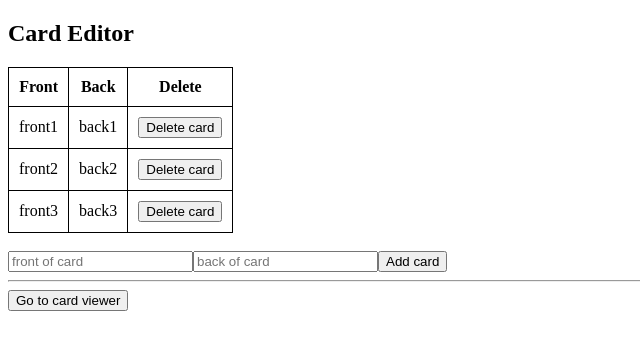
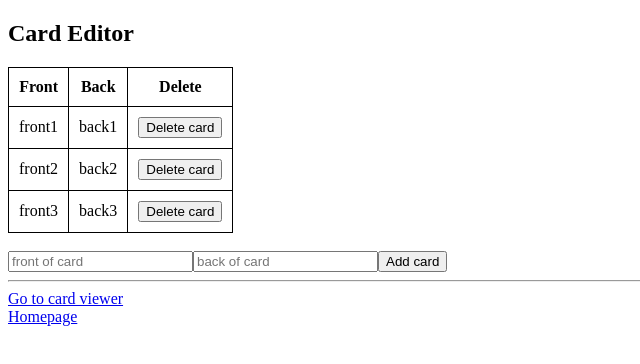
Before and after one commit to kchen25/bootcamp, a React (Create React App) app: page /editor in a window 1280 px wide. Shown: the top 364 px of the page, without its empty margins (0-640 px from the left). Built offline with nearby package versions, Linux system fonts and the light colour scheme; no server answers.

Commit message:
React Router & React–Redux–Firebase setup

```diff
--- a/package.json
+++ b/package.json
@@ -6,9 +6,14 @@
     "@testing-library/jest-dom": "^5.14.1",
     "@testing-library/react": "^11.2.7",
     "@testing-library/user-event": "^12.8.3",
+    "firebase": "^8.3.0",
     "react": "^17.0.2",
     "react-dom": "^17.0.2",
+    "react-redux": "^7.2.6",
+    "react-redux-firebase": "^3.10.0",
+    "react-router-dom": "^5.3.0",
     "react-scripts": "4.0.3",
+    "redux": "^4.1.2",
     "web-vitals": "^1.1.2"
   },
   "scripts": {
--- a/src/App.js
+++ b/src/App.js
@@ -2,6 +2,9 @@
 import React from 'react';
 import CardEditor from './CardEditor';
 import CardViewer from './CardViewer';
+import Homepage from './Homepage';
+
+import { Switch, Route } from 'react-router-dom';
 
 /* app = parent component. keeps flashcard state for
 editor and viewer*/
@@ -15,7 +18,6 @@
         { front: 'front2', back: 'back2' },
         { front: 'front3', back: 'back3' },
       ],
-      editor: true,
     };
   }
 
@@ -33,25 +35,24 @@
     this.setState({ cards });
   };
 
-  //negate the editor state
-  switchMode = () => this.setState({ editor: !this.state.editor });
-
-
   render(){
-    if (this.state.editor){
-      return <CardEditor
-      addCard = {this.addCard}
-      cards={this.state.cards}
-      deleteCard = {this.deleteCard}
-      switchMode={this.switchMode}
-    />;
-    } else {
-      return <CardViewer
-      cards={this.state.cards}
-      switchMode={this.switchMode}
-    />;
-    }
-
+    return (
+      <Switch>
+        <Route exact path="/">
+          <Homepage/>
+        </Route>
+        <Route exact path="/editor">
+          <CardEditor
+            addCard={this.addCard}
+            cards={this.state.cards}
+            deleteCard={this.deleteCard}
+          />
+        </Route>
+        <Route exact path="/viewer">
+          <CardViewer cards={this.state.cards} />
+        </Route>
+      </Switch>
+    );
   }
 }
 
--- a/src/CardEditor.js
+++ b/src/CardEditor.js
@@ -1,6 +1,7 @@
 import React from 'react';
 import "./CardEditor.css";
 
+import {Link} from 'react-router-dom';
 
 class CardEditor extends React.Component {
     constructor(props){
@@ -63,7 +64,9 @@
                 />
                 <button onClick={this.addCard}>Add card</button>
                 <hr/>
-                <button onClick={this.props.switchMode}>Go to card viewer</button>
+                <Link to="/viewer">Go to card viewer</Link>
+                <br />
+                <Link to="/">Homepage</Link>
             </div>
         );
     }
--- a/src/CardViewer.js
+++ b/src/CardViewer.js
@@ -1,4 +1,6 @@
 import React from 'react';
+
+import {Link} from 'react-router-dom';
 
 class CardViewer extends React.Component {
     constructor(props){
@@ -30,26 +32,26 @@
             <div>
                 <h2>Card Viewer</h2>
                 <h4> Card {this.state.currentIndex + 1} out of {this.props.cards.length} </h4>
+                <div className="card" onClick={this.flipCard}>
+                    {card}
+                </div>
+                <hr/>
                 <button
-                    // style = {{border: '3px solid Violet'}}
-                    onClick = {this.flipCard}>
-                    {card}
+                    onClick={this.prevCard}
+                    disabled={this.state.currentIndex === 0}
+                    >
+                    Prev card
                 </button>
-                <hr/>
                 <button
                     onClick={this.nextCard}
                     disabled={this.state.currentIndex === this.props.cards.length - 1}
                     >
                     Next card
                 </button>
-                <button
-                    onClick={this.prevCard}
-                    disabled={this.state.currentIndex === 0}
-                    >
-                    Prev card
-                </button>
                 <hr/>
-                <button onClick={this.props.switchMode}>Go to card editor</button>
+                <Link to="/editor">Go to card editor</Link>
+                <br />
+                <Link to="/">Homepage</Link>
             </div>
         )
     }
--- /dev/null
+++ b/src/Homepage.js
@@ -0,0 +1,20 @@
+import React from 'react';
+import {Link} from 'react-router-dom';
+
+
+class Homepage extends React.Component {
+
+  render(){
+      return (
+        <div>
+          <h2>Homepage</h2>
+          <Link to="/editor">Go to card editor</Link>
+          <br />
+          <Link to="/viewer">Go to card viewer</Link>
+        </div>
+      );
+    }
+}
+
+
+export default Homepage;
--- a/src/index.js
+++ b/src/index.js
@@ -3,7 +3,61 @@
 import App from './App';
 import reportWebVitals from './reportWebVitals';
 
-ReactDOM.render(<App />, document.getElementById('root'));
+import { BrowserRouter } from "react-router-dom";
+import { Provider } from 'react-redux'
+import firebase from 'firebase/app'
+import { createStore, combineReducers } from 'redux'
+import {
+  ReactReduxFirebaseProvider,
+  firebaseReducer
+} from 'react-redux-firebase'
+
+const firebaseConfig = {
+    apiKey: "AIzaSyAlnVD2A_1_SFfExMEYavRMXXk4iK6BXl0",
+    authDomain: "bootcamp-638f1.firebaseapp.com",
+    databaseURL: "https://bootcamp-638f1-default-rtdb.firebaseio.com",
+    projectId: "bootcamp-638f1",
+    storageBucket: "bootcamp-638f1.appspot.com",
+    messagingSenderId: "275129639093",
+    appId: "1:275129639093:web:f404aa600bb200e723defc"
+  };
+
+  //secret keys that allow us to have access to bootcamp firebase project
+  firebase.initializeApp(firebaseConfig);
+
+  // Add firebase to reducers
+  const rootReducer = combineReducers({
+    firebase: firebaseReducer
+    // firestore: firestoreReducer // <- needed if using firestore
+  })
+
+  // Create store with reducers and initial state
+  const store = createStore(rootReducer)
+
+  // react-redux-firebase config
+  const rrfConfig = {
+    userProfile: 'users'
+    // useFirestoreForProfile: true // Firestore for Profile instead of Realtime DB
+    // enableClaims: true // Get custom claims along with the profile
+  }
+
+  const rrfProps = {
+    firebase,
+    config: rrfConfig,
+    dispatch: store.dispatch
+    // createFirestoreInstance // <- needed if using firestore
+  }
+
+ReactDOM.render(
+    <Provider store={store}>
+        <ReactReduxFirebaseProvider {...rrfProps}>
+            <BrowserRouter>
+                <App />
+            </BrowserRouter>
+        </ReactReduxFirebaseProvider>
+    </Provider>,
+    document.getElementById('root'),
+);
 
 // If you want to start measuring performance in your app, pass a function
 // to log results (for example: reportWebVitals(console.log))
```
Also changed, not shown: src/CardViewer.css (added), 1 other file (tests, documents, lock files or other folders).
